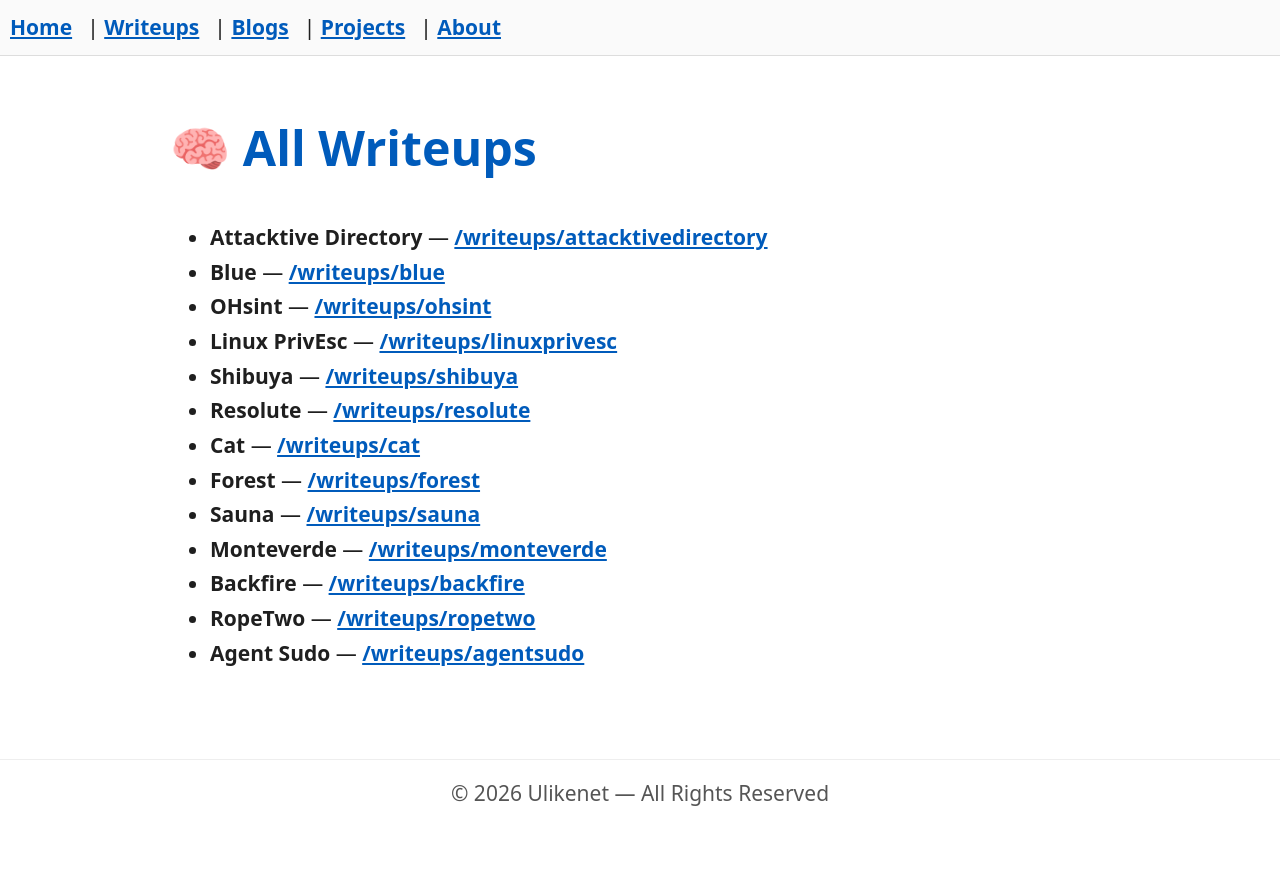
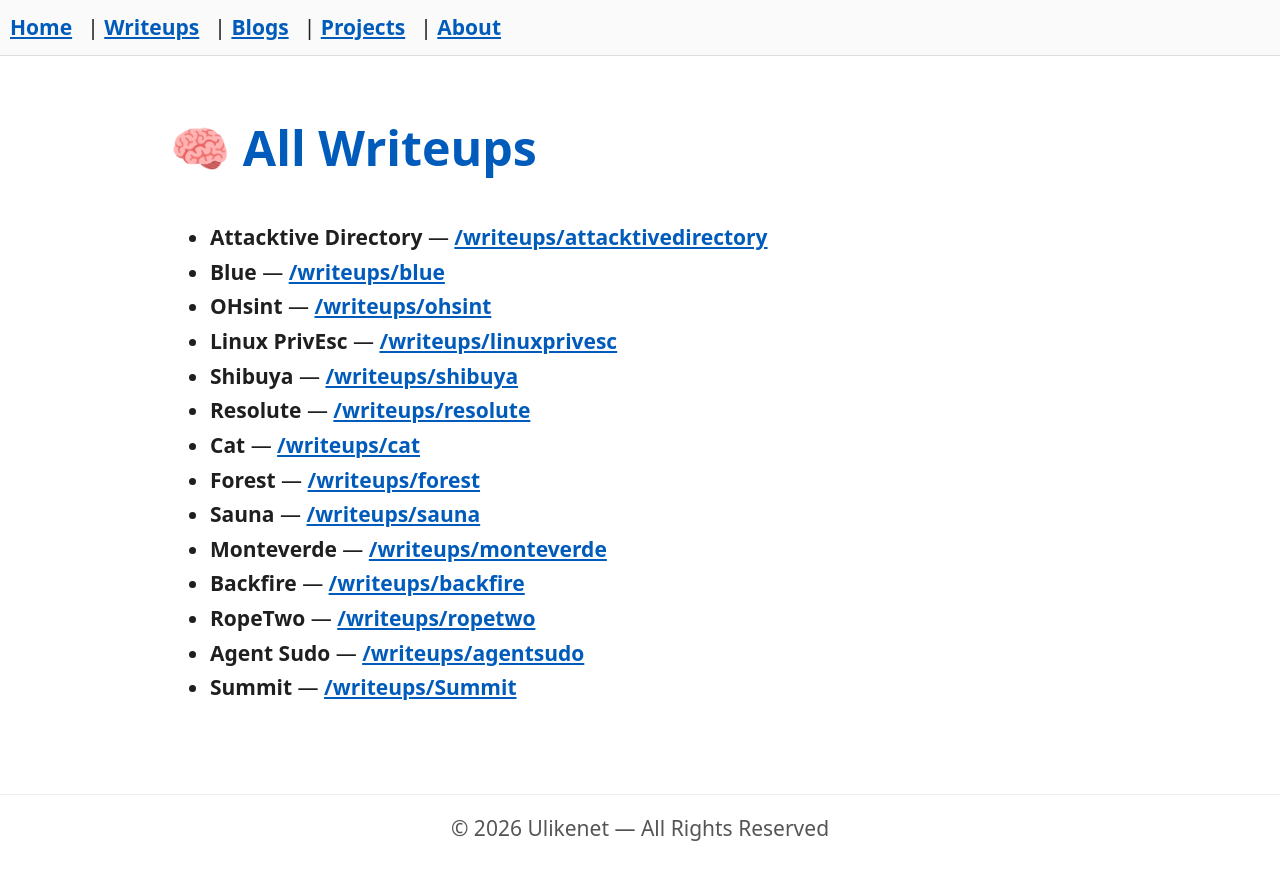
Before and after one commit to Ulikenet/ulikenet.github.io, a Jekyll site: the page built from writeups/index.md, in a window 1280 px wide. Shown: the top 880 px of the page. Built offline with Jekyll 4.4.1, drawn with Linux system fonts in a browser that asks for light colours.

Commit message:
Update index.md

```diff
--- a/writeups/index.md
+++ b/writeups/index.md
@@ -18,3 +18,4 @@ layout: default
 - **Backfire** — [/writeups/backfire](/writeups/backfire)
 - **RopeTwo** — [/writeups/ropetwo](/writeups/ropetwo)
 - **Agent Sudo** — [/writeups/agentsudo](/writeups/agentsudo)
+- **Summit** — [/writeups/Summit](/writeups/summit)
```
